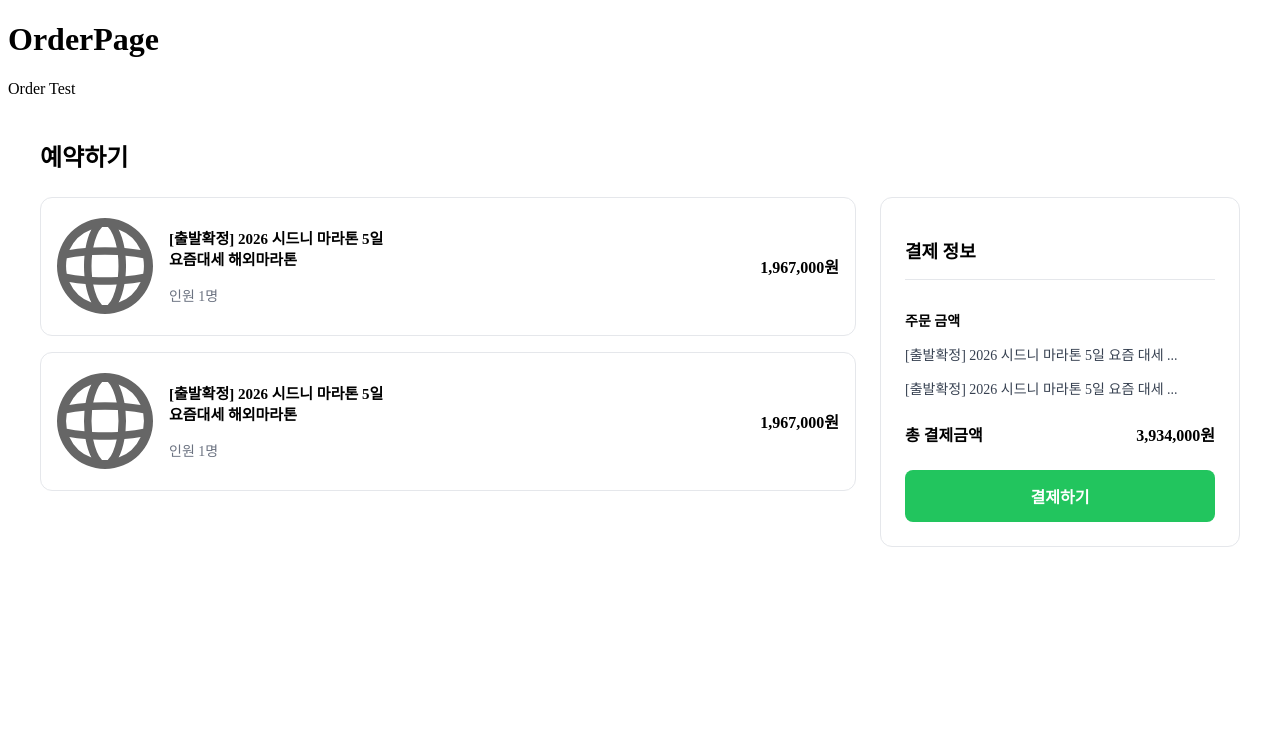
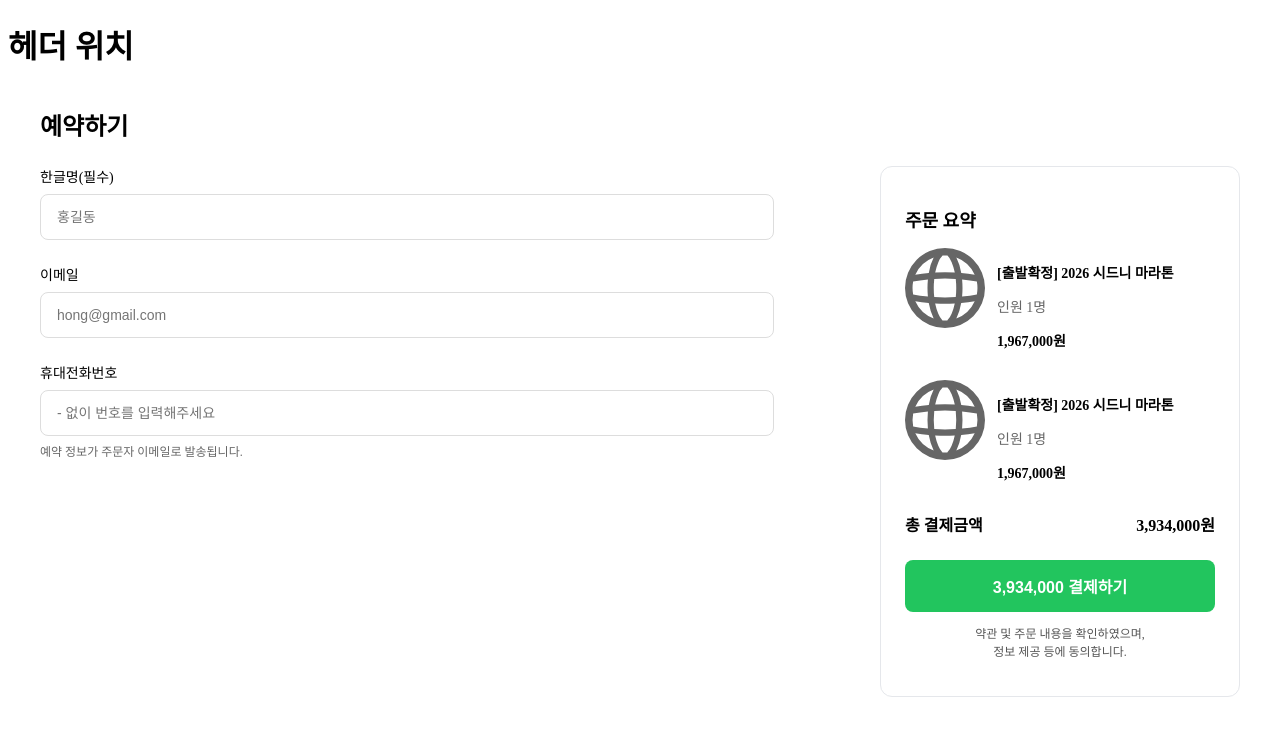
Before and after one commit to LeeMinyoung-1120/Travel-Shopping, a Next.js app in the folder shopping-site/: page / in a window 1280 px wide. Shown: the top 736 px of the page. Built offline with nearby package versions, Linux system fonts and the light colour scheme.

Commit message:
코드 일부 수정

```diff
--- a/shopping-site/src/app/page.tsx
+++ b/shopping-site/src/app/page.tsx
@@ -5,10 +5,7 @@ import OrderPage from "@/app/order/page"; // OrderPage 컴포넌트 직접 impor
 export default function HomePage() {
   return (
     <main className="container">
-      <h1 className="title">OrderPage</h1>
-
-      <p>Order Test</p>
-
+      <h1 className="title">헤더 위치</h1>
       <div style={{ marginTop: "2rem" }}>
         <OrderPage />
       </div>
--- a/shopping-site/src/pages/OrderPage/OrderPage.tsx
+++ b/shopping-site/src/pages/OrderPage/OrderPage.tsx
@@ -16,17 +16,16 @@ export default function OrderPage() {
 
       // 2. Express 서버 호출 (실제 상품 계산해서 적용할 필요)
       // 결제 시의 Success/Error 처리 기준을 어떻게 할지?
-      const response = await axios.post('http://localhost:3001/api/pay',
+      const response = await axios.post('http://localhost:3001/api/order',
         {
-          items: [
-            { productId: 1, quantity: 1 },
-            { productId: 2, quantity: 1 }
-          ],
-          totalPrice: 3934000
-        }
-      );
+        items: [
+          { itemId: 1, quantity: 1, option: 0 },
+          { itemId: 2, quantity: 1, option: 0 },
+        ],
+        totalPrice: 3934000,
+        userInfo: "test"
+      });
 
-      // 3. 성공 시 페이지 이동
       if (response.data.success) {
         router.push(`/order/orderResult?orderId=${response.data.orderId}`);
       }
@@ -41,50 +40,74 @@ export default function OrderPage() {
       <h1 className={styles.pageTitle}>예약하기</h1>
 
       <div className={styles.reserveLayout}>
-        {/* 왼쪽: 상품 리스트 */}
-        <div className={styles.productList}>
+        {/* 왼쪽: 주문자 정보 */}
+        <div className={styles.orderForm}>
+          <div className={styles.formGroup}>
+            <label className={styles.formLabel}>한글명(필수)</label>
+            <input
+              type="text"
+              className={styles.formInput}
+              placeholder="홍길동"
+            />
+          </div>
+
+          <div className={styles.formGroup}>
+            <label className={styles.formLabel}>이메일</label>
+            <input
+              type="email"
+              className={styles.formInput}
+              placeholder="hong@gmail.com"
+            />
+          </div>
+
+          <div className={styles.formGroup}>
+            <label className={styles.formLabel}>휴대전화번호</label>
+            <input
+              type="text"
+              className={styles.formInput}
+              placeholder="- 없이 번호를 입력해주세요"
+            />
+            <p className={styles.formNotice}>
+              예약 정보가 주문자 이메일로 발송됩니다.
+            </p>
+          </div>
+        </div>
+
+        {/* 오른쪽: 주문 요약 */}
+        <div className={styles.paymentBox}>
+          <h2 className={styles.paymentTitle}>주문 요약</h2>
+
           {[1, 2].map((item) => (
-            <div key={item} className={styles.productCard}>
-              <img src="./globe.svg" alt="상품 이미지" className={styles.productImage} />
+            <div key={item} className={styles.summaryItem}>
+              <img src="./globe.svg" alt="상품 이미지" className={styles.summaryImage} />
 
-              <div className={styles.productInfo}>
-                <p className={styles.productTitle}>
-                  [출발확정] 2026 시드니 마라톤 5일<br />
-                  요즘대세 해외마라톤
+              <div className={styles.summaryInfo}>
+                <p className={styles.summaryTitle}>
+                  [출발확정] 2026 시드니 마라톤
                 </p>
-                <p className={styles.productSub}>인원 1명</p>
-              </div>
-
-              <div className={styles.productPrice}>
-                1,967,000원
+                <p className={styles.summarySub}>인원 1명</p>
+                <p className={styles.summaryPrice}>1,967,000원</p>
               </div>
             </div>
           ))}
-        </div>
-
-        {/* 오른쪽: 결제 정보 */}
-        <div className={styles.paymentBox}>
-          <h2 className={styles.paymentTitle}>결제 정보</h2>
-
-          <div className={styles.paymentSection}>
-            <p className={styles.paymentLabel}>주문 금액</p>
-            <p className={styles.paymentItem}>
-              [출발확정] 2026 시드니 마라톤 5일 요즘 대세 ...
-            </p>
-            <p className={styles.paymentItem}>
-              [출발확정] 2026 시드니 마라톤 5일 요즘 대세 ...
-            </p>
-          </div>
 
           <div className={styles.totalPriceBox}>
             <span>총 결제금액</span>
             <strong>3,934,000원</strong>
           </div>
 
-          <button className={styles.payButton}
-          onClick={order}
-          disabled={isOrder}
-          > { isOrder ? "결제 중..." : "결제하기"}</button>
+          <button
+            className={styles.payButton}
+            onClick={order}
+            disabled={isOrder}
+          >
+            {isOrder ? "결제 중..." : "3,934,000 결제하기"}
+          </button>
+
+          <p className={styles.paymentNotice}>
+            약관 및 주문 내용을 확인하였으며,<br />
+            정보 제공 등에 동의합니다.
+          </p>
         </div>
       </div>
     </div>
--- a/shopping-site/src/styles/page.module.css
+++ b/shopping-site/src/styles/page.module.css
@@ -230,3 +230,70 @@
 .button:hover {
   background-color: #16a34a;
 }
+
+.orderForm {
+  flex: 1;
+  max-width: 700px;
+}
+
+.formGroup {
+  margin-bottom: 24px;
+}
+
+.formLabel {
+  display: block;
+  font-size: 14px;
+  font-weight: 500;
+  margin-bottom: 8px;
+}
+
+.formInput {
+  width: 100%;
+  padding: 14px 16px;
+  border: 1px solid #ddd;
+  border-radius: 8px;
+  font-size: 14px;
+}
+
+.formNotice {
+  font-size: 12px;
+  color: #666;
+  margin-top: 6px;
+}
+
+/* 주문 요약 */
+.summaryItem {
+  display: flex;
+  gap: 12px;
+  margin-bottom: 16px;
+}
+
+.summaryImage {
+  width: 80px;
+  height: 80px;
+  border-radius: 8px;
+}
+
+.summaryInfo {
+  font-size: 14px;
+}
+
+.summaryTitle {
+  font-weight: 600;
+}
+
+.summarySub {
+  color: #666;
+  margin: 4px 0;
+}
+
+.summaryPrice {
+  font-weight: 600;
+}
+
+.paymentNotice {
+  font-size: 12px;
+  color: #555;
+  text-align: center;
+  margin-top: 12px;
+}
```
Also changed, not shown: shopping-site/src/pages/OrderPage/OrderResultPage.tsx (+20 -6 lines), 1 other file (tests, documents, lock files or other folders).
